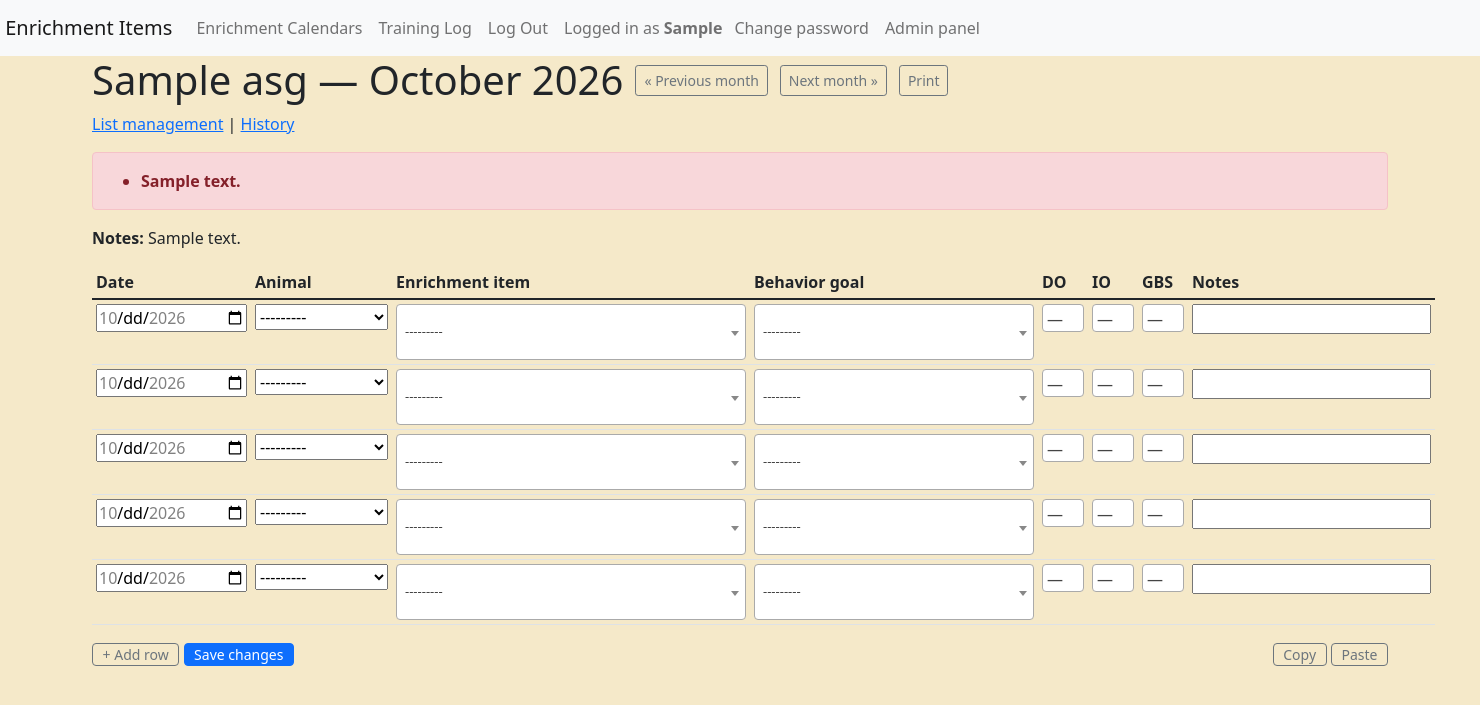
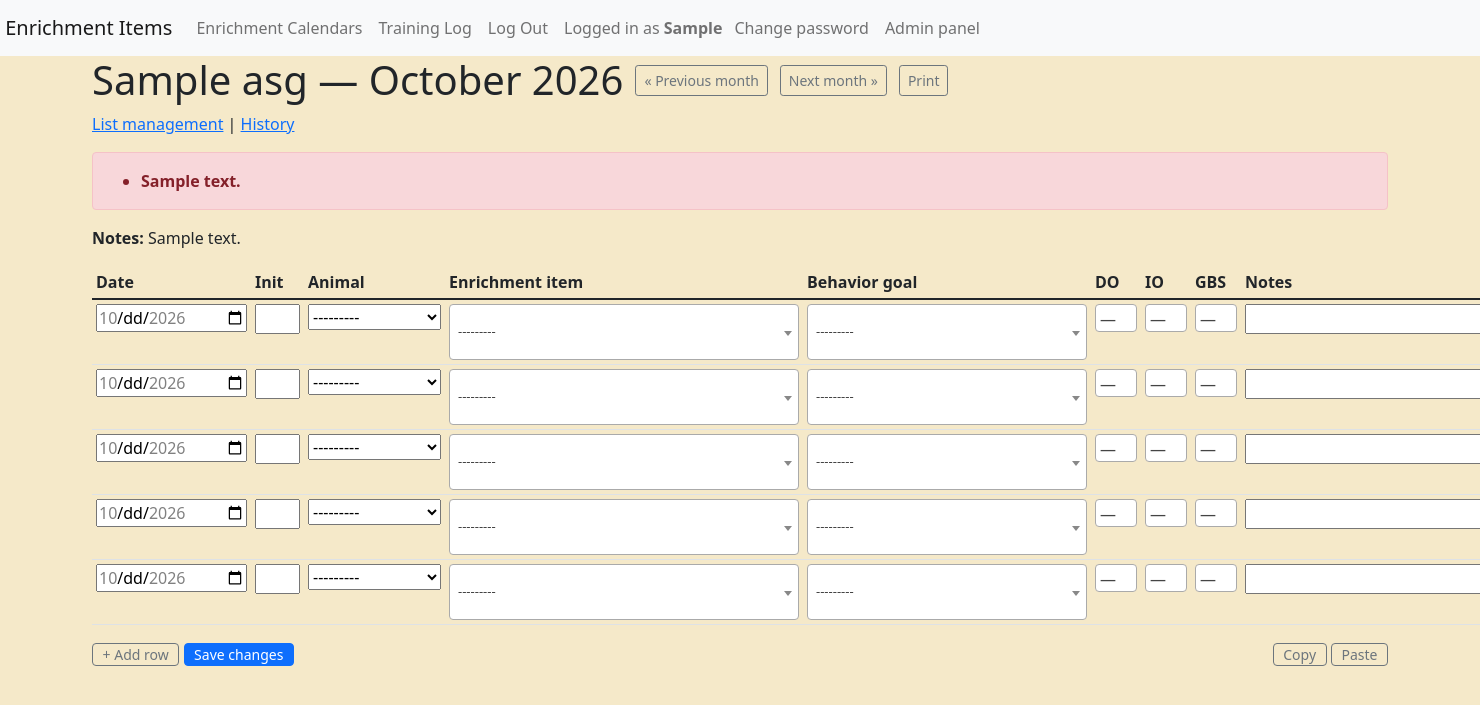
Before and after one commit to cfmays/Ents, a Django app: page /zoo/asg/1/calendar/ in a window 1480 px wide. Shown: the top 705 px of the page. Run offline with Django 3.2, Linux system fonts and the light colour scheme; a user stored in the database is signed in; tables that the repository leaves empty hold one stand-in row (values such as "Sample post"); some libraries are stand-ins or nearby versions.

Commit message:
Add an Init column to the calendar entry table
A free-text, 2-character field for a keeper's initials, between Date and
Animal. Always stored upper case regardless of how it's typed.

Co-Authored-By: Claude Sonnet 5 <noreply@anthropic.com>

```diff
--- a/ents/zoo/forms.py
+++ b/ents/zoo/forms.py
@@ -35,9 +35,10 @@ def make_calendar_entry_form(asg, year, month):
     class CalendarEntryForm(forms.ModelForm):
         class Meta:
             model = CalendarEntry
-            fields = ['date', 'animal', 'item', 'behavior_goal', 'do_score', 'io_score', 'gbs_score', 'notes']
+            fields = ['date', 'initials', 'animal', 'item', 'behavior_goal', 'do_score', 'io_score', 'gbs_score', 'notes']
             widgets = {
                 'date': forms.DateInput(attrs={'type': 'date'}),
+                'initials': forms.TextInput(attrs={'class': 'initials-input'}),
                 'item': EnrichmentSelect(attrs={'class': 'item-select'}),
                 'notes': forms.TextInput(),
                 'do_score': forms.Select(attrs={'class': 'score-select'}),
--- a/ents/zoo/models.py
+++ b/ents/zoo/models.py
@@ -201,6 +201,7 @@ class CalendarEntry(models.Model):
     asg = models.ForeignKey(ASG, on_delete=models.CASCADE, related_name='calendar_entries', verbose_name='calendar')
     animal = models.ForeignKey(Animal, on_delete=models.SET_NULL, null=True, blank=True, related_name='calendar_entries')
     date = models.DateField()
+    initials = models.CharField(max_length=2, blank=True, verbose_name='init')
     item = models.ForeignKey(Enrichment, on_delete=models.PROTECT, related_name='calendar_entries')
     behavior_goal = models.ForeignKey(BehaviorGoal, on_delete=models.SET_NULL, null=True, blank=True)
     do_score = models.IntegerField(choices=DO_CHOICES, null=True, blank=True)
@@ -216,6 +217,10 @@ class CalendarEntry(models.Model):
 
     def __str__(self):
         return f"{self.asg} {self.date} {self.item}"
+
+    def save(self, *args, **kwargs):
+        self.initials = self.initials.upper()
+        super().save(*args, **kwargs)
 
 
 class TrainingSession(models.Model):
--- a/ents/zoo/templates/zoo/calendar_tab.html
+++ b/ents/zoo/templates/zoo/calendar_tab.html
@@ -18,6 +18,7 @@
   .goal-select2-dropdown .select2-results__option { white-space: normal; }
   select[name$="behavior_goal"] { width: 280px; }
   input[name$="-date"] { width: 151px; }
+  input.initials-input { width: 45px; }
 
   .alert-danger { overflow-wrap: anywhere; }
 
@@ -86,6 +87,7 @@
   <thead>
     <tr>
       <th>Date</th>
+      <th>Init</th>
       {% if has_animals %}<th>Animal</th>{% endif %}
       <th>Enrichment item</th>
       <th>Behavior goal</th>
@@ -97,6 +99,7 @@
     {% for entry, label in read_only_rows %}
     <tr>
       <td>{{ entry.date|date:"D n/j" }}</td>
+      <td>{{ entry.initials }}</td>
       {% if has_animals %}<td>{{ entry.animal|default:"" }}</td>{% endif %}
       <td>{{ label }}</td>
       <td>{{ entry.behavior_goal|default:"" }}</td>
@@ -106,7 +109,7 @@
       <td>{{ entry.notes }}</td>
     </tr>
     {% empty %}
-    <tr><td colspan="8"><em>No entries in {{ month_name }}.</em></td></tr>
+    <tr><td colspan="9"><em>No entries in {{ month_name }}.</em></td></tr>
     {% endfor %}
   </tbody>
 </table>
@@ -123,6 +126,7 @@
     <thead>
       <tr>
         <th>Date</th>
+        <th>Init</th>
         {% if has_animals %}<th>Animal</th>{% endif %}
         <th>Enrichment item</th>
         <th>Behavior goal</th>
@@ -137,6 +141,7 @@
       <tr>
         {{ form.id }}
         <td>{{ form.date }}</td>
+        <td>{{ form.initials }}</td>
         {% if has_animals %}<td>{{ form.animal }}</td>{% endif %}
         <td>{{ form.item }}</td>
         <td>{{ form.behavior_goal }}</td>
@@ -146,12 +151,13 @@
         <td>{{ form.notes }}</td>
       </tr>
       {% if form.errors %}
-      <tr class="row-error"><td colspan="{% if has_animals %}8{% else %}7{% endif %}" class="text-danger py-0"><strong>{% for errs in form.errors.values %}{{ errs|join:" " }} {% endfor %}</strong></td></tr>
+      <tr class="row-error"><td colspan="{% if has_animals %}9{% else %}8{% endif %}" class="text-danger py-0"><strong>{% for errs in form.errors.values %}{{ errs|join:" " }} {% endfor %}</strong></td></tr>
       {% endif %}
       {% endfor %}
       <tr id="empty-form-row" style="display:none">
         {{ formset.empty_form.id }}
         <td>{{ formset.empty_form.date }}</td>
+        <td>{{ formset.empty_form.initials }}</td>
         {% if has_animals %}<td>{{ formset.empty_form.animal }}</td>{% endif %}
         <td>{{ formset.empty_form.item }}</td>
         <td>{{ formset.empty_form.behavior_goal }}</td>
```
Also changed, not shown: ents/zoo/tests.py (+16 -0 lines), ents/zoo/migrations/0012_calendarentry_initials.py (added).
